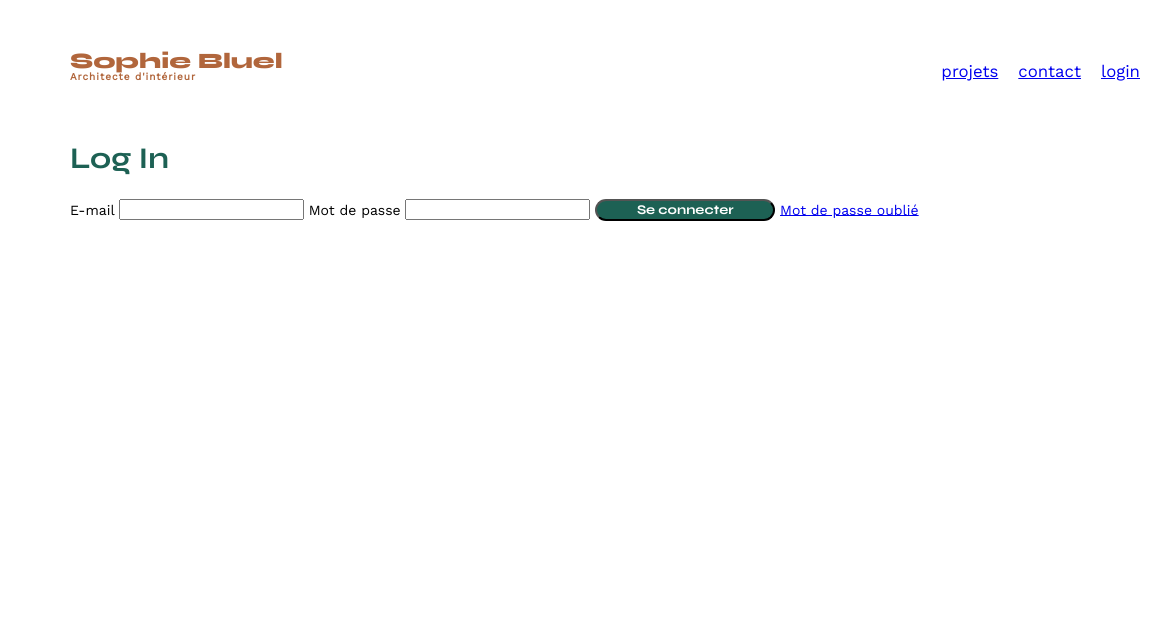
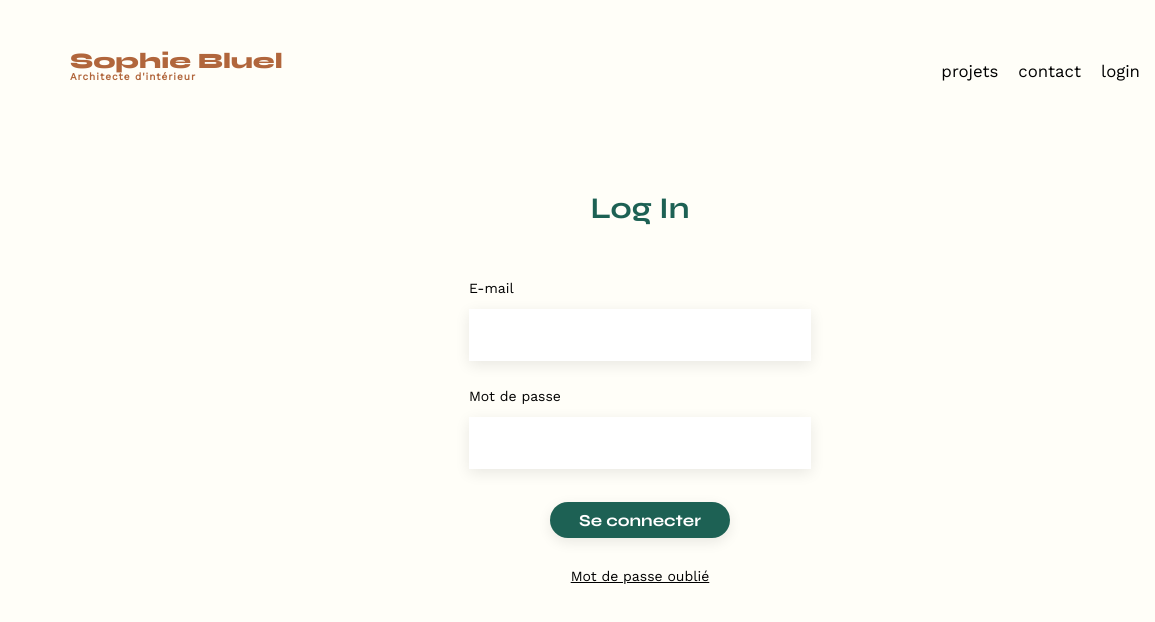
Before and after one commit to Naofalp/Sophie-Bluel-Portfolio, a plain HTML site: page FrontEnd/login.html in a window 1280 px wide. Shown: the full height of the page, 0-1155 px from the left. Drawn offline with nearby package versions, Linux system fonts and the light colour scheme.

Commit message:
Finis Login manque le MDP oublié

```diff
--- a/FrontEnd/assets/style.css
+++ b/FrontEnd/assets/style.css
@@ -3,19 +3,88 @@
    License: none (public domain)
 */
 
-html, body, div, span, applet, object, iframe,
-h1, h2, h3, h4, h5, h6, p, blockquote, pre,
-a, abbr, acronym, address, big, cite, code,
-del, dfn, em, img, ins, kbd, q, s, samp,
-small, strike, strong, sub, sup, tt, var,
-b, u, i, center,
-dl, dt, dd, ol, ul, li,
-fieldset, form, label, legend,
-table, caption, tbody, tfoot, thead, tr, th, td,
-article, aside, canvas, details, embed,
-figure, figcaption, footer, header, hgroup,
-menu, nav, output, ruby, section, summary,
-time, mark, audio, video {
+html,
+body,
+div,
+span,
+applet,
+object,
+iframe,
+h1,
+h2,
+h3,
+h4,
+h5,
+h6,
+p,
+blockquote,
+pre,
+a,
+abbr,
+acronym,
+address,
+big,
+cite,
+code,
+del,
+dfn,
+em,
+img,
+ins,
+kbd,
+q,
+s,
+samp,
+small,
+strike,
+strong,
+sub,
+sup,
+tt,
+var,
+b,
+u,
+i,
+center,
+dl,
+dt,
+dd,
+ol,
+ul,
+li,
+fieldset,
+form,
+label,
+legend,
+table,
+caption,
+tbody,
+tfoot,
+thead,
+tr,
+th,
+td,
+article,
+aside,
+canvas,
+details,
+embed,
+figure,
+figcaption,
+footer,
+header,
+hgroup,
+menu,
+nav,
+a,
+output,
+ruby,
+section,
+summary,
+time,
+mark,
+audio,
+video {
 	margin: 0;
 	padding: 0;
 	border: 0;
@@ -23,46 +92,74 @@ time, mark, audio, video {
 	font: inherit;
 	vertical-align: baseline;
 }
+
 /* HTML5 display-role reset for older browsers */
-article, aside, details, figcaption, figure,
-footer, header, hgroup, menu, nav, section {
+article,
+aside,
+details,
+figcaption,
+figure,
+footer,
+header,
+hgroup,
+menu,
+nav,
+section {
 	display: block;
 }
+
 body {
 	line-height: 1;
+	background-color: #FFFEF8;
 }
-ol, ul {
+
+ol,
+ul {
 	list-style: none;
 }
-blockquote, q {
+
+blockquote,
+q {
 	quotes: none;
 }
-blockquote:before, blockquote:after,
-q:before, q:after {
+
+blockquote:before,
+blockquote:after,
+q:before,
+q:after {
 	content: '';
 	content: none;
 }
+
 table {
 	border-collapse: collapse;
 	border-spacing: 0;
 }
+
 /** end reset css**/
 body {
 	max-width: 1140px;
-	margin:auto;
-	font-family: 'Work Sans' ;
+	margin: auto;
+	font-family: 'Work Sans';
 	font-size: 14px;
 }
+
 header {
 	display: flex;
 	justify-content: space-between;
 	margin: 50px 0
 }
+
+a {
+	text-decoration: none;
+	color: black;
+}
+
 section {
 	margin: 50px 0
 }
 
-h1{
+h1 {
 	display: flex;
 	flex-direction: column;
 	font-family: 'Syne';
@@ -71,25 +168,27 @@ h1{
 	color: #B1663C
 }
 
-h1 > span {
+h1>span {
 	font-family: 'Work Sans';
-	font-size:10px;
+	font-size: 10px;
 	letter-spacing: 0.1em;
-;
+	;
 }
 
-h2{
+h2 {
 	font-family: 'Syne';
 	font-weight: 700;
 	font-size: 30px;
 	color: #1D6154
 }
+
 nav ul {
 	display: flex;
 	align-items: center;
 	list-style-type: none;
 
 }
+
 nav li {
 	padding: 0 10px;
 	font-size: 1.2em;
@@ -98,13 +197,16 @@ nav li {
 li:hover {
 	color: #B1663C;
 }
+
 #introduction {
 	display: flex;
 	align-items: center;
 }
+
 #introduction figure {
 	flex: 1
 }
+
 #introduction img {
 	display: block;
 	margin: auto;
@@ -114,6 +216,7 @@ li:hover {
 #introduction article {
 	flex: 1
 }
+
 #introduction h2 {
 	margin-bottom: 1em;
 }
@@ -121,10 +224,12 @@ li:hover {
 #introduction p {
 	margin-bottom: 0.5em;
 }
+
 #portfolio h2 {
 	text-align: center;
 	margin-bottom: 1em;
 }
+
 .gallery {
 	width: 100%;
 	display: grid;
@@ -137,20 +242,24 @@ li:hover {
 	width: 100%;
 
 }
+
 #contact {
 	width: 50%;
-margin: auto;
+	margin: auto;
 }
-#contact > * {
+
+#contact>* {
 	text-align: center;
 
 }
-#contact h2{
+
+#contact h2 {
 	margin-bottom: 20px;
 }
+
 #contact form {
 	text-align: left;
-	margin-top:30px;
+	margin-top: 30px;
 	display: flex;
 	flex-direction: column;
 }
@@ -161,24 +270,77 @@ margin: auto;
 	border: none;
 	box-shadow: 0px 4px 14px rgba(0, 0, 0, 0.09);
 }
+
 #contact label {
 	margin: 2em 0 1em 0;
 }
+
 #contact textarea {
 	border: none;
 	box-shadow: 0px 4px 14px rgba(0, 0, 0, 0.09);
 }
 
-input[type="submit"]{
+input[type="submit"] {
 	font-family: 'Syne';
 	font-weight: 700;
 	color: white;
 	background-color: #1D6154;
-	margin : 2em auto ;
+	margin: 2em auto;
 	width: 180px;
 	text-align: center;
-	border-radius: 60px ;
+	border-radius: 60px;
 }
+
+/* PAGE LOGIN */
+
+.login {
+	width: 30%;
+	margin: auto;
+	text-align: center;
+	margin-top: 100px;
+}
+
+.login h2 {
+	margin-bottom: 20px;
+}
+
+.login form {
+	display: flex;
+	flex-direction: column;
+	text-align: left;
+	margin-top: 30px;
+}
+
+.login form label {
+	margin: 2em 0 1em 0;
+}
+
+.login form input {
+	height: 50px;
+	border: none;
+	font-size: 1.2em;
+	box-shadow: 0px 4px 14px rgba(0, 0, 0, 0.09);
+	outline: none;
+}
+
+.login form input[type="submit"] {
+	font-family: 'Syne';
+	font-weight: 700;
+	color: white;
+	background-color: #1D6154;
+	margin: 2em auto 0 auto;
+	width: 180px;
+	text-align: center;
+	border-radius: 60px;
+	height: 36px;
+}
+
+.login form a{
+	margin: 31px auto 0px auto;
+	text-decoration: underline;
+}
+
+
 
 footer nav ul {
 	display: flex;
```
